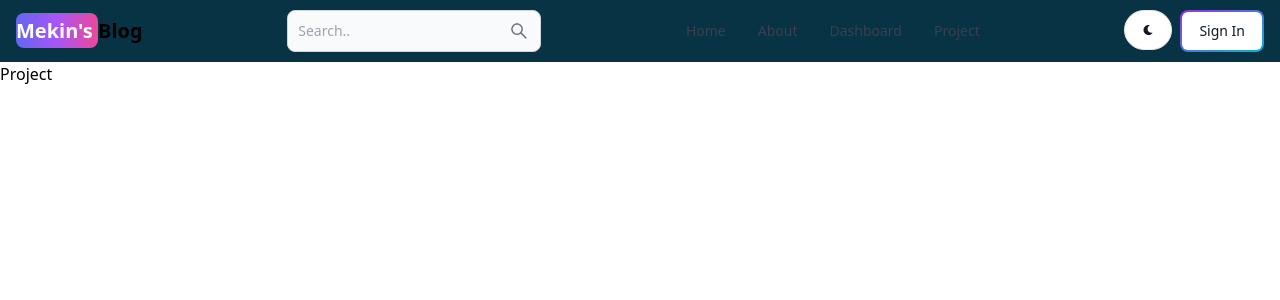
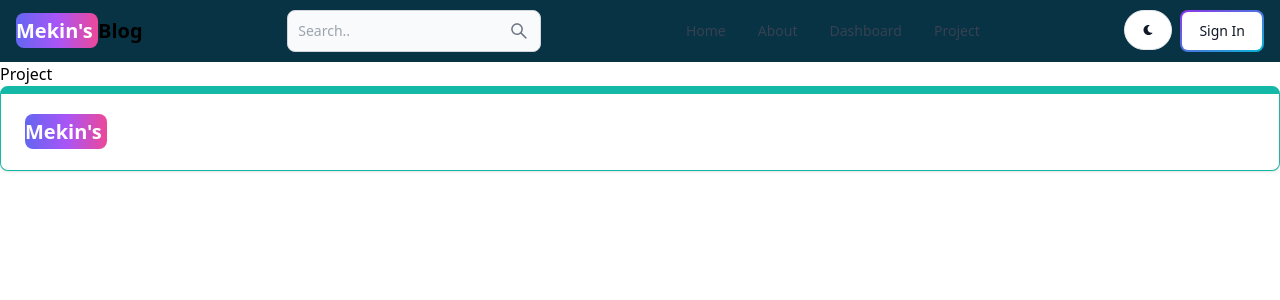
Before and after one commit to Mekin-jema/OSM_ETHIOPIA, a React (Vite) app in the folder Frontend/: page /project in a window 1280 px wide. Shown: the top 300 px of the page. Built offline with nearby package versions, Linux system fonts and the light colour scheme.

Commit message:
add footer page

```diff
--- a/Frontend/src/App.jsx
+++ b/Frontend/src/App.jsx
@@ -1,6 +1,7 @@
 import { BrowserRouter, Route, Routes } from "react-router-dom";
 import { Home, About, SignIn, SignUp, Dashboard, Project } from "./Pages";
 import Header from "./Components/Header";
+import FooterCom from "./Components/Footer";
 function App() {
   return (
     <BrowserRouter>
@@ -13,6 +14,7 @@ function App() {
         <Route path="/dashboard" element={<Dashboard />} />
         <Route path="/project" element={<Project />} />
       </Routes>
+      <FooterCom />
     </BrowserRouter>
   );
 }
--- /dev/null
+++ b/Frontend/src/Components/Footer.jsx
@@ -0,0 +1,26 @@
+import React from "react";
+import { Footer } from "flowbite-react";
+import { Link } from "react-router-dom";
+const FooterCom = () => {
+  return (
+    <Footer container className=" border border-t-8 border-teal-500 text-white">
+      <div className="">
+        <div className="">
+          <Link
+            to="/"
+            className="self-center whitespace-nowrap text-sm sm:text-xl font-semibold dark:text-white
+       "
+          >
+            <span className=" px- py-1 bg-gradient-to-r from-indigo-500 via-purple-500 to-pink-500 rounded-lg text-white">
+              Mekin's{" "}
+            </span>
+            Blog
+          </Link>
+
+        </div>
+      </div>
+    </Footer>
+  );
+};
+
+export default FooterCom;
--- a/Frontend/src/index.css
+++ b/Frontend/src/index.css
@@ -4,5 +4,5 @@
 
 body {
   @apply text-black; /* Or any other Tailwind color utility */
-  /* @apply bg-black */
+  @apply bg-white; /* Or any other Tailwind color utility */
 }
```
